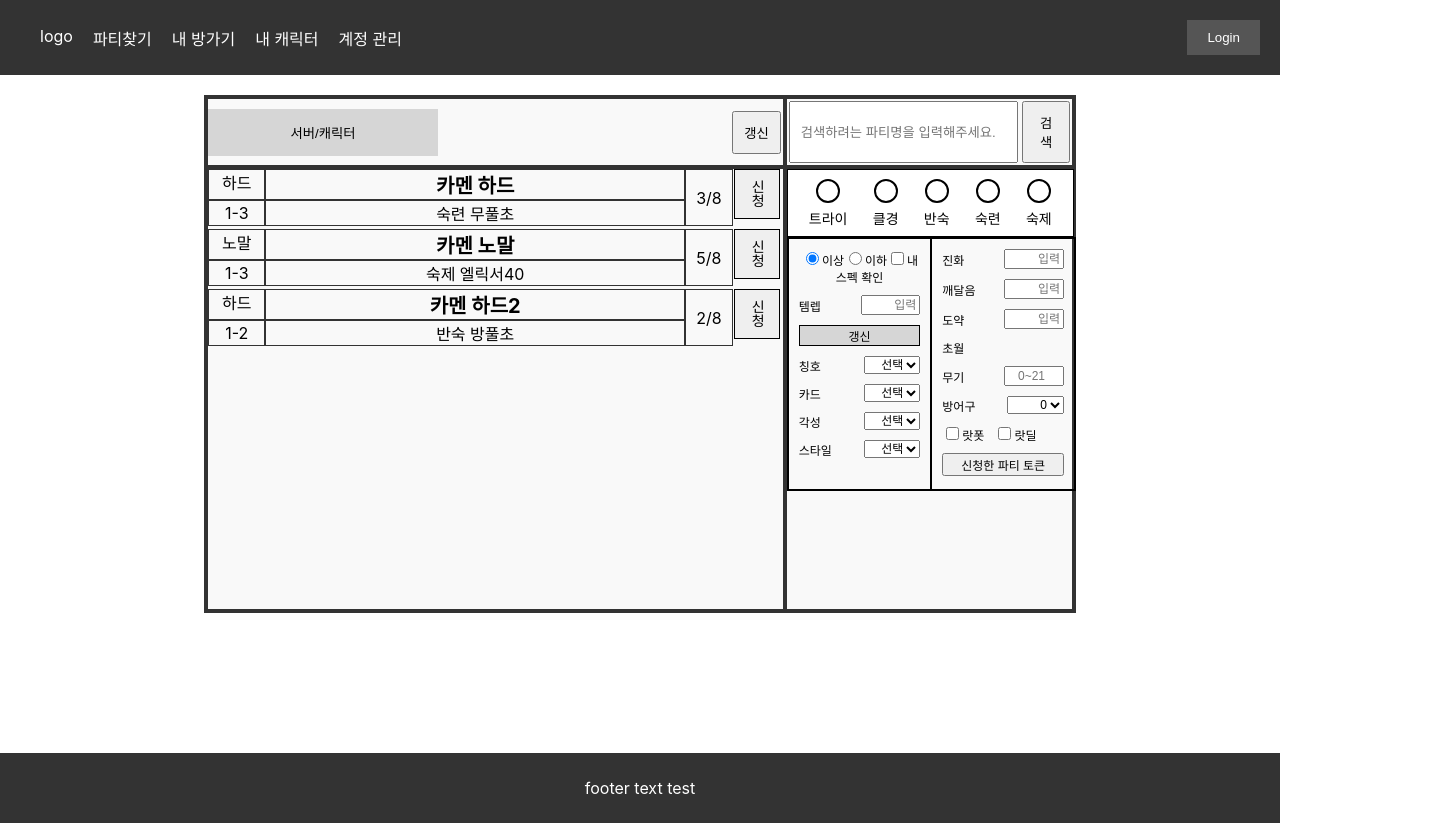
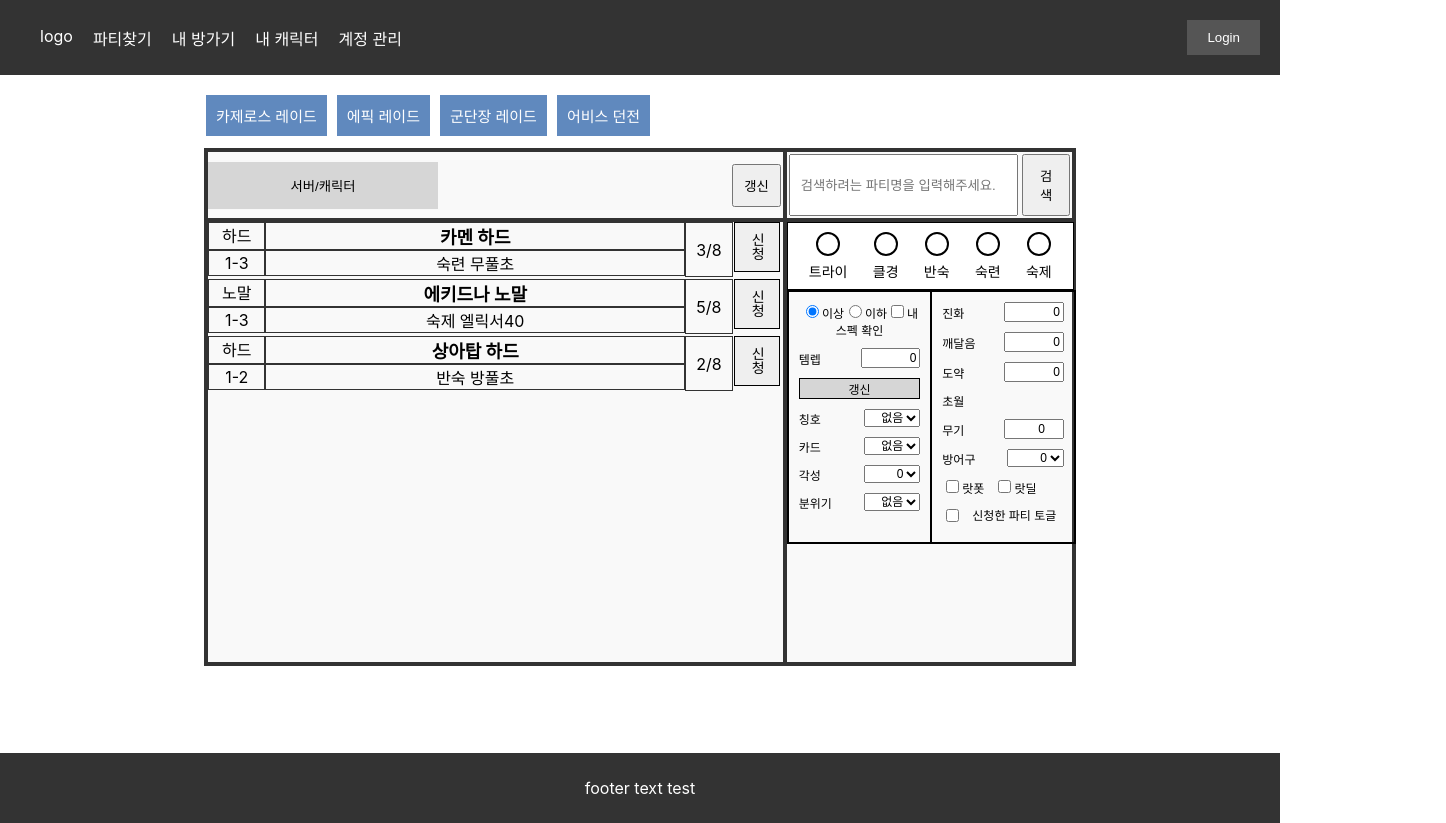
Before and after one commit to bsko98/lostark-party-page, a React (Create React App) app: page / in a window 1280 px wide. Shown: the whole page, 1446 px wide, since content can reach past the window. Built offline with nearby package versions, Linux system fonts and the light colour scheme.

Commit message:
이제 우측 하단 파티만들어야함

```diff
--- a/src/components/Modal.js
+++ b/src/components/Modal.js
@@ -10,7 +10,7 @@ const Modal = ({ isOpen, onClose }) => {
         if (e.target.classList.contains('modaloverlay')) {
             onClose();
         }
-    };//모달 외부 클릭시 닫게 하는 부분분
+    };//모달 외부 클릭시 닫게 하는 부분
 
     const handleItemClick = (item) => {
         console.log(item);
--- a/src/components/PartyFilter.js
+++ b/src/components/PartyFilter.js
@@ -1,30 +1,119 @@
 import React, { useState, useEffect } from "react";
 import "./PartyFilter.css";
 
-const PartyFilter = () => {
-  const [selectedOption, setSelectedOption] = useState("이상");
-  const [isChecked, setIsChecked] = useState(false);
-  const [weaponLevel, setWeaponLevel] = useState("");
-  const [selectedDefense, setSelectedDefense] = useState("0");
-  const [isCheckedRatpot, setIsCheckedRatpot] = useState(false);
-  const [isCheckedRatdeal, setIsCheckedRatdeal] = useState(false);
-  const [refreshTime, setRefreshTime] = useState(0);
+const PartyFilter = ({ filterDataArr, setFilterDataArr }) => {
+  const [selectedOption, setSelectedOption] = useState("이상"); // 이상 이하 선택택
+  const [isChecked, setIsChecked] = useState(false); // 내 스펙 확인 체크박스
+  const [itemlevel, setItemLevel] = useState("0"); // 템렙
+  const [title, setTitle] = useState(""); //칭호
+  const [cardset, setCardset] = useState(""); //카드
+  const [cardsetlevel, setCardsetLevel] = useState(""); // 각성
+  const [ambience,setAmbience] = useState("x"); //분위기
+  const [evolutionpoint,setEvolutionPoint] = useState("0"); //진화
+  const [realizationpoint,setRealizationPoint] = useState("0"); //깨달음
+  const [leafpoint, setLeafPoint] = useState("0"); //도약
+  const [weaponLevel, setWeaponLevel] = useState("0"); //무기 초월
+  const [armorlevel, setArmorLevel] = useState("0"); //방어구 초월
+  const [isCheckedlastsupport, setIsCheckedlastsupport] = useState(false); //랏폿
+  const [isCheckedlastdeal, setIsCheckedlastdeal] = useState(false); //랏딜
+  const [refreshTime, setRefreshTime] = useState(0);//쿨타임
+  const [isMyPartyToggle, setIsMyPartyToggle]= useState(false);
+
+  const handleitemlevel = (event) =>{
+    setItemLevel(event.target.value);
+  };
+  const handletitle = (event) =>{
+    setTitle(event.target.value);
+  };
+  const handlecardset = (event) =>{
+    setCardset(event.target.value);
+  };
+  const handlecardsetlevel = (event) =>{
+    setCardsetLevel(event.target.value);
+  };
+  const handleambience = (event) =>{
+    setAmbience(event.target.value);
+    console.log("ambience : " + ambience)
+  };
+
+  const handleevolutionpoint = (event) =>{
+    setEvolutionPoint(event.target.value);
+  };
+  const handlerealizationpoint = (event) =>{
+    setRealizationPoint(event.target.value);
+  };
+  const handleleafpoint = (event) =>{
+    setLeafPoint(event.target.value);
+  };
+  const handleToggle = () =>{
+    console.log(isMyPartyToggle);
+    setIsMyPartyToggle(!isMyPartyToggle);
+    console.log(isMyPartyToggle);
+  };
+  const filterdata = () => {
+    // 새로운 객체를 한 번에 생성하여 추가
+    const newFilterData = {
+      selectedOption,
+      isChecked,
+      itemlevel,
+      title,
+      cardset,
+      cardsetlevel,
+      ambience,
+      evolutionpoint,
+      realizationpoint,
+      leafpoint,
+      weaponLevel,
+      armorlevel,
+      isCheckedlastsupport,
+      isCheckedlastdeal,
+      isMyPartyToggle,
+    };
+
+    setFilterDataArr([newFilterData]);
+
+    setTimeout(() => {
+      // console.log(newFilterData);
+      // console.log("업데이트된 filterdataarr:", filterDataArr);
+    }, 0);
+  };
+
+
+
+
+  const test = () =>{
+  console.log(selectedOption+"  체크 여부 : "+isChecked +"  아이템 레벨: "+itemlevel)
+  console.log("  칭호 : "+title+"   카드 : "+cardset+cardsetlevel+"  분위기 : "+ambience)
+  console.log("    진화 : " +evolutionpoint +"    깨달음 : "+ realizationpoint +"   도약 : "+leafpoint)
+  console.log(" 무기 초월 :"+ weaponLevel+"  방어구 초월 :"+ armorlevel+"  랏폿 :"+isCheckedlastsupport+"  랏딜 :"+isCheckedlastdeal)
+  }
+
 
   useEffect(() => {
+    // ✅ `refreshTime`이 변경될 때마다 `filterdata` 실행
+    filterdata();
+
     let timer;
     if (refreshTime > 0) {
       timer = setInterval(() => {
-        setRefreshTime((prev) => (prev > 0 ? prev - 1 : 0));
+        setRefreshTime((prev) => {
+          const newTime = prev > 0 ? prev - 1 : 0;
+          filterdata(); // ✅ refreshTime 변경될 때마다 실행
+          return newTime;
+        });
       }, 1000);
     }
+
     return () => clearInterval(timer);
-  }, [refreshTime]);
+  }, [refreshTime, selectedOption, isChecked, itemlevel, title, cardset, cardsetlevel, ambience, evolutionpoint, realizationpoint, leafpoint, weaponLevel, armorlevel, isCheckedlastsupport, isCheckedlastdeal]);
+
 
   return (
     <div className="party-filter-container">
       <div className="filter-section left-section">
         <div className="filter-options">
           <div className="filter">
+            {filterdata}
             <label>
               <input type="radio" name="filter" value="이상" checked={selectedOption === "이상"} onChange={() => setSelectedOption("이상")} />
               이상
@@ -42,7 +131,7 @@ const PartyFilter = () => {
 
         <div className="input-row">
           <label>템렙</label>
-          <input type="text" className="input-box half-width" placeholder="입력" />
+          <input type="text" className="input-box half-width" placeholder="입력" value={itemlevel} onChange ={handleitemlevel} />
         </div>
 
         <button className={`refresh-button ${refreshTime > 0 ? "disabled" : ""}`} onClick={() => refreshTime === 0 && setRefreshTime(8)} disabled={refreshTime > 0}>
@@ -51,26 +140,35 @@ const PartyFilter = () => {
 
         <div className="input-row">
           <label>칭호</label>
-          <select className="dropdown half-width">
-            <option>선택</option>
+          <select className="dropdown half-width" value={title} onChange ={handletitle}>
+            <option value="없음">없음</option>
+            <option value="빛을 꺼트리는 자">빛을 꺼트리는 자</option>
+            <option value="어둠 군단장">어둠 군단장</option>
           </select>
         </div>
         <div className="input-row">
           <label>카드</label>
-          <select className="dropdown half-width">
-            <option>선택</option>
+          <select className="dropdown half-width" value={cardset} onChange ={handlecardset}>
+            <option value='없음'>없음</option>
+            <option value="세구빛">세상을 구하는 빛</option>
+            <option value="암구빛">카제로스의 군단장</option>
           </select>
         </div>
         <div className="input-row">
           <label>각성</label>
-          <select className="dropdown half-width">
-            <option>선택</option>
+          <select className="dropdown half-width" value={cardsetlevel} onChange ={handlecardsetlevel}>
+            <option value='0'>0</option>
+            <option value='18+'>18+</option>
+            <option value='24+'>24+</option>
+            <option value='30'>30</option>
           </select>
         </div>
         <div className="input-row">
-          <label>스타일</label>
-          <select className="dropdown half-width">
-            <option>선택</option>
+          <label>분위기</label>
+          <select className="dropdown half-width" value={ambience} onChange ={handleambience}>
+          <option value="x">없음</option>
+            <option value="예민x">예민x</option>
+            <option value="예민max">예민max</option>
           </select>
         </div>
       </div>
@@ -78,15 +176,15 @@ const PartyFilter = () => {
       <div className="filter-section right-section">
         <div className="input-row">
           <label>진화</label>
-          <input type="text" className="input-box half-width" placeholder="입력" />
+          <input type="text" className="input-box half-width" placeholder="입력" value={evolutionpoint} onChange ={handleevolutionpoint}/>
         </div>
         <div className="input-row">
           <label>깨달음</label>
-          <input type="text" className="input-box half-width" placeholder="입력" />
+          <input type="text" className="input-box half-width" placeholder="입력" value={realizationpoint} onChange ={handlerealizationpoint}/>
         </div>
         <div className="input-row">
           <label>도약</label>
-          <input type="text" className="input-box half-width" placeholder="입력" />
+          <input type="text" className="input-box half-width" placeholder="입력" value={leafpoint} onChange ={handleleafpoint}/>
         </div>
         <div className="input-row">초월</div>
         <div className="input-row">
@@ -95,7 +193,7 @@ const PartyFilter = () => {
         </div>
         <div className="input-row">
           <label>방어구</label>
-          <select className="dropdown half-width" value={selectedDefense} onChange={(e) => setSelectedDefense(e.target.value)}>
+          <select className="dropdown half-width" value={armorlevel} onChange={(e) => setArmorLevel(e.target.value)}>
             <option value="0">0</option>
             <option value="75">75</option>
             <option value="풀초">풀초</option>
@@ -103,16 +201,18 @@ const PartyFilter = () => {
         </div>
         <div className="checkbox-group">
           <label>
-            <input type="checkbox" checked={isCheckedRatpot} onChange={() => setIsCheckedRatpot(!isCheckedRatpot)} />
+            <input type="checkbox" checked={isCheckedlastsupport} onChange={() => setIsCheckedlastsupport(!isCheckedlastsupport)} />
             랏폿
           </label>
           <label>
-            <input type="checkbox" checked={isCheckedRatdeal} onChange={() => setIsCheckedRatdeal(!isCheckedRatdeal)} />
+            <input type="checkbox" checked={isCheckedlastdeal} onChange={() => setIsCheckedlastdeal(!isCheckedlastdeal)} />
             랏딜
           </label>
+
         </div>
-
-        <button className="btn blue full-width">신청한 파티 토큰</button>
+          <label className="checkbox-group">
+              <input type="checkbox" checked={isMyPartyToggle} onChange={() => setIsMyPartyToggle(!isMyPartyToggle)} />신청한 파티 토글</label>
+        {/* <button className="btn blue full-width" onClick={() => handleToggle()}> 신청한 파티 토글 </button> */}
       </div>
     </div>
   );
--- /dev/null
+++ b/src/components/RaidSelecter.css
@@ -0,0 +1,61 @@
+
+.raid-container {
+    display: flex;
+    flex-direction: column;
+    align-items: flex-start;
+    gap: 10px;
+    width: 100%;
+    margin-left: 15%;
+    margin-bottom: 1%;
+  }
+
+  .category-container {
+    display: flex;
+    gap: 10px;
+    justify-content: flex-start;
+
+  }
+  .category-btn {
+    background-color: #6089be;
+    color: white;
+    border: none;
+    padding: 10px 10px;
+    font-size: 15px;
+    cursor: pointer;
+    transition: 0.3s;
+  }
+
+  .category-btn.active {
+    background-color: #1e3f7e;
+  }
+
+  .raid-list {
+    display: flex;
+    gap: 10px;
+    margin-top: 10px;
+  }
+
+  .raid-btn {
+    background-color: #2b5ea3;
+    color: white;
+    border: none;
+    padding: 8px 12px;
+    font-size: 14px;
+    cursor: pointer;
+    transition: 0.3s;
+  }
+
+  .raid-btn.selected {
+    background-color: #1e3f7e;
+  }
+
+  @media screen and (max-width: 768px) {
+    .category-container {
+      flex-direction: column;
+      gap: 5px;
+    }
+    .raid-list {
+      flex-direction: column;
+      gap: 5px;
+    }
+  }
--- /dev/null
+++ b/src/components/RaidSelecter.js
@@ -0,0 +1,56 @@
+import React, { useState } from "react";
+import "./RaidSelecter.css";
+
+const RaidSelecter = ({ onSelectRaid }) => {
+  const [selectedCategory, setSelectedCategory] = useState(null);
+  const [selectedRaid, setSelectedRaid] = useState(null);
+
+  const raidData = {
+    "카제로스 레이드": ["에키드나", "1막", "2막", "3막"],
+    "에픽 레이드": ["베히모스"],
+    "군단장 레이드": ["발탄", "비아키스", "쿠크세이튼", "아브렐슈드", "일리아칸", "카멘"],
+    "어비스 던전": ["카양겔", "상아탑"],
+  };
+
+  const handleCategoryClick = (category) => {
+    setSelectedCategory(category === selectedCategory ? null : category);
+    setSelectedRaid(null);
+  };
+
+  const handleRaidClick = (raid) => {
+    setSelectedRaid(raid);
+    onSelectRaid(selectedCategory, raid);
+  };
+
+  return (
+    <div className="raid-container">
+      <div className="category-container">
+        {Object.keys(raidData).map((category) => (
+          <button
+            key={category}
+            className={`category-btn ${selectedCategory === category ? "active" : ""}`}
+            onClick={() => handleCategoryClick(category)}
+          >
+            {category}
+          </button>
+        ))}
+      </div>
+
+      {selectedCategory && (
+        <div className="raid-list">
+          {raidData[selectedCategory].map((raid) => (
+            <button
+              key={raid}
+              className={`raid-btn ${selectedRaid === raid ? "selected" : ""}`}
+              onClick={() => handleRaidClick(raid)}
+            >
+              {raid}
+            </button>
+          ))}
+        </div>
+      )}
+    </div>
+  );
+};
+
+export default RaidSelecter;
--- a/src/pages/PartyMain.css
+++ b/src/pages/PartyMain.css
@@ -76,7 +76,7 @@
 }
 
 .title {
-    font-size: 20px;
+    font-size: 18px;
     font-weight: bold;
 }
 
--- a/src/pages/PartyMain.js
+++ b/src/pages/PartyMain.js
@@ -1,22 +1,24 @@
-import React from 'react';
-import './PartyMain.css';
-import { useNavigate } from 'react-router-dom';
-import { useState } from 'react';
-import Modal from '../components/Modal';
-import SkillIndicator from '../components/SkillIndicator';
-import PartyFilter from '../components/PartyFilter';
+import React, { useState } from "react";
+import "./PartyMain.css";
+import { useNavigate } from "react-router-dom";
+import Modal from "../components/Modal";
+import SkillIndicator from "../components/SkillIndicator";
+import PartyFilter from "../components/PartyFilter";
+import RaidSelecter from "../components/RaidSelecter";
 
 const PartyMain = () => {
-
   const dataContainers = [
-    { id: 1, difficulty: "하드", title: "카멘 하드", people: "3/8", range: "1-3", tags: ["숙련", "무풀초"] },
-    { id: 2, difficulty: "노말", title: "카멘 노말", people: "5/8", range: "1-3", tags: ["숙제", "엘릭서40"] },
-    { id: 3, difficulty: "하드", title: "카멘 하드2", people: "2/8", range: "1-2", tags: ["반숙", "방풀초"] },
-
+    { id: 1, raidtag: "군단장 레이드", raid: "카멘", difficulty: "하드", title: "카멘 하드", people: "3/8", range: "1-3", tags: ["숙련", "무풀초"] },
+    { id: 2, raidtag: "카제로스 레이드", raid: "에키드나", difficulty: "노말", title: "에키드나 노말", people: "5/8", range: "1-3", tags: ["숙제", "엘릭서40"] },
+    { id: 3, raidtag: "어비스 던전", raid: "상아탑", difficulty: "하드", title: "상아탑 하드", people: "2/8", range: "1-2", tags: ["반숙", "방풀초"] },
   ];
+  const [filterDataArr, setFilterDataArr]= useState([]);
   const [isModalOpen, setIsModalOpen] = useState(false);
   const [filteredContainers, setFilteredContainers] = useState(dataContainers);
   const [selectedSkills, setSelectedSkills] = useState([]);
+  const [selectedRaidCategory, setSelectedRaidCategory] = useState(null);
+  const [selectedRaid, setSelectedRaid] = useState(null);
+
   const boxStyle = {
     border: "1px solid #333",
     textAlign: "center",
@@ -24,53 +26,80 @@ const PartyMain = () => {
 
   const handleSelectTags = (skills) => {
     setSelectedSkills(skills);
-    console.log(skills)
-  };//숙련도 가져오기
-  const handleSearch = () => {
-    if (selectedSkills.length > 0) {
-      setFilteredContainers(dataContainers.filter(item =>
-        item.tags.some(tag => selectedSkills.includes(tag))
-      ));
-    } else {
-      setFilteredContainers(dataContainers);
+  };
+  const handleFindParty = () =>{
+    console.log(filterDataArr);
   }
-  };// 검색 버튼 눌러서 필터 적용
+
+  const handleSelectRaid = (category, raid) => {
+    setSelectedRaidCategory(category);
+    setSelectedRaid(raid);
+    applyFilters(category, raid, selectedSkills);
+  };
+
+
+  const applyFilters = (category, raid, skills) => {
+    let filteredData = dataContainers;
+
+
+    // if (category && raid) {
+    //   filteredData = filteredData.filter((item) => item.raidtag === category && item.raid === raid);
+    // } <- 레이드 카테고리 받았을 시 ex). 카제로스레이드
+    if (raid) {
+      filteredData = filteredData.filter((item) =>  item.raid === raid);
+    }
+
+
+    if (skills.length > 0) {
+      filteredData = filteredData.filter((item) => item.tags.some((tag) => skills.includes(tag)));
+    }
+
+    setFilteredContainers(filteredData);
+  };
+
   return (
-    <div className = "maincontainer">
-      <div className = "box">
-        <div className = "lefttopcontainer">
-              <button className = "characterselect" onClick = {() => setIsModalOpen(true)}>서버/캐릭터</button>
-              <button className = "renewal">갱신</button>
-              <Modal isOpen = {isModalOpen} onClose={() => setIsModalOpen(false)} />
+    <div className="raidselecterbox">
+      <RaidSelecter onSelectRaid={handleSelectRaid} />
+
+      <div className="maincontainer">
+        <div className="box">
+          <div className="lefttopcontainer">
+            <button className="characterselect" onClick={() => setIsModalOpen(true)}>서버/캐릭터</button>
+            <button className="renewal">갱신</button>
+            <Modal isOpen={isModalOpen} onClose={() => setIsModalOpen(false)} />
           </div>
         </div>
-      <div className = "box">
-        <div className = "righttopcontainer">
-            <input type = "text" className = "searchbox" placeholder = "검색하려는 파티명을 입력해주세요."></input>
-            <button className = "searchpartybutton">검색</button>
+        <div className="box">
+          <div className="righttopcontainer">
+            <input type="text" className="searchbox" placeholder="검색하려는 파티명을 입력해주세요." />
+            <button className="searchpartybutton" onClick={handleFindParty}>검색</button>
           </div>
         </div>
-      <div className = "box">
-        <div className = "leftcontainer">
-        {dataContainers.map((item) => (
+        <div className="box">
+          <div className="leftcontainer">
+            {filteredContainers.length > 0 ? (
+              filteredContainers.map((item) => (
                 <div className="partycontainer" key={item.id}>
                   <div className="difficulty" style={boxStyle}>{item.difficulty}</div>
                   <div className="title" style={boxStyle}>{item.title}</div>
                   <div className="people" style={boxStyle}>{item.people}</div>
                   <div className="buttoncontainer">
-            <button className="applybutton" >신청</button>
+                    <button className="applybutton">신청</button>
                   </div>
                   <div className="questionrange" style={boxStyle}>{item.range}</div>
                   <div className="tags" style={boxStyle}>{item.tags.join(" ")}</div>
-
                 </div>
-      ))}
+              ))
+            ) : (
+              <p className="no-results">선택한 조건에 맞는 파티가 없습니다.</p>
+            )}
           </div>
         </div>
-      <div className = "box">
-        <div className = "rightcontainer">
+        <div className="box">
+          <div className="rightcontainer">
             <SkillIndicator onSelectTags={handleSelectTags} />
-        <PartyFilter></PartyFilter>
+            <PartyFilter filterDataArr={filterDataArr} setFilterDataArr={setFilterDataArr}/>
+          </div>
         </div>
       </div>
     </div>
```
Lines whose indentation alone changed are shown as unchanged.
